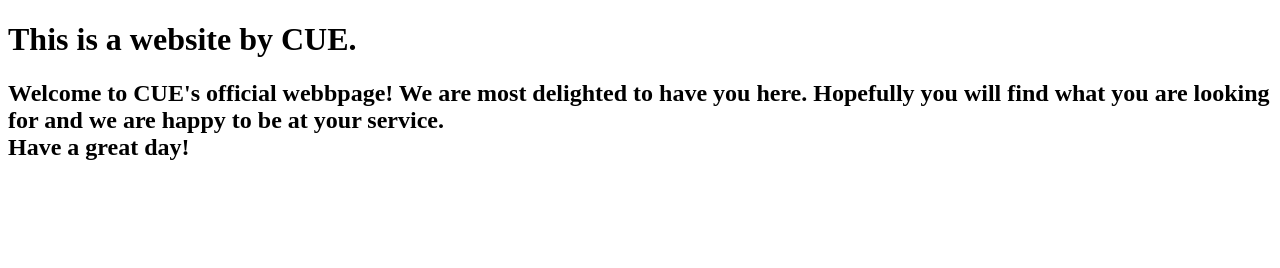
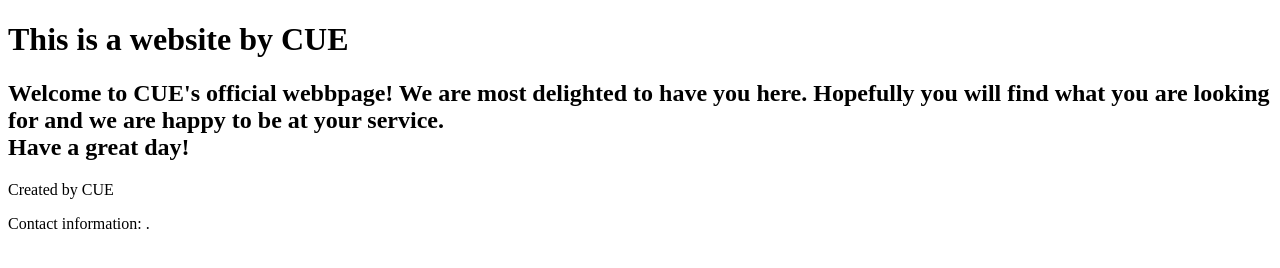
Before and after one commit to herkommer/TE4-Team-NoName, a plain HTML site: page index.html in a window 1280 px wide. Drawn offline with Linux system fonts and the light colour scheme.

Commit message:
Added footer

```diff
--- a/index.html
+++ b/index.html
@@ -9,12 +9,17 @@
     <script src="content/script.js"></script>
 </head>
 <body>
-    <h1>This is a website by CUE.</h1>
+    <h1>This is a website by CUE</h1>
     <h2>Welcome to CUE's official webbpage!
         We are most delighted to have you here.
         Hopefully you will find what you are looking for
         and we are happy to be at your service.
     <br>
         Have a great day!</h2>
+
+    <div class="footer">
+        <p>Created by CUE</p>
+        <p>Contact information: <a href="https://github.com/herkommer/TE4-Team-NoName"></a>.</p>
+    </div>
 </body>
 </html>
```
